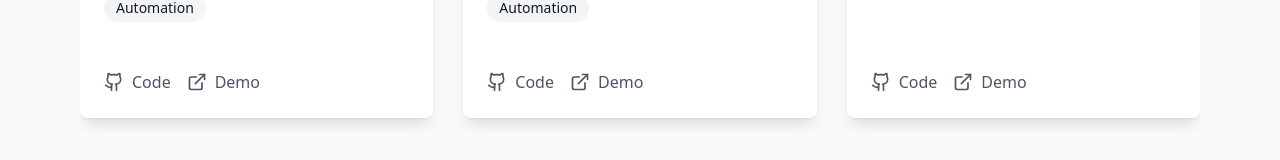
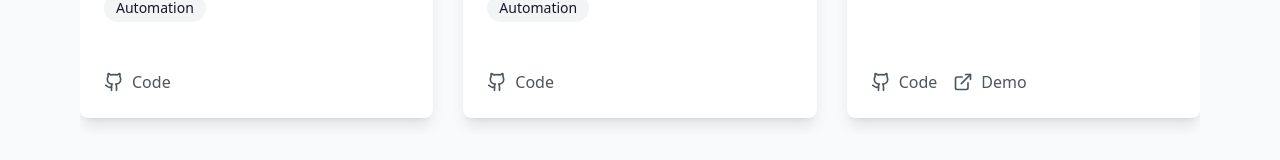
Before and after one commit to Simransahu51/simran_portfolio, a React (Vite) app: page / in a window 1280 px wide. Shown: the part 3102-3262 px from the top of the page. Built offline with nearby package versions, Linux system fonts and the light colour scheme.

Commit message:
Project Links

```diff
--- a/src/components/Projects.tsx
+++ b/src/components/Projects.tsx
@@ -21,8 +21,8 @@ const projects: Project[] = [
       "A tool to convert billing information into Excel spreadsheets for easy management and analysis.",
     image: "/billToExcel.jpg",
     tags: ["Python", "Pandas", "OpenPyXL", "Automation"],
-    github: "https://github.com/your-repo/bill-to-excel",
-    demo: "https://demo.com/bill-to-excel",
+    github: "https://github.com/simransahu51",
+
   },
   {
     title: "Excel to PDF",
@@ -30,8 +30,8 @@ const projects: Project[] = [
       "A tool for converting Excel spreadsheets to PDF format, making reports and data sharing more convenient.",
     image: "/excelToPdf.jpg",
     tags: ["Python", "Pandas", "ReportLab", "Automation"],
-    github: "https://github.com/your-repo/excel-to-pdf",
-    demo: "https://demo.com/excel-to-pdf",
+    github: "https://github.com/simransahu51",
+
   },
   {
     title: "Folder to Excel",
@@ -39,7 +39,7 @@ const projects: Project[] = [
       "A utility to convert data from files within a folder into an organized Excel spreadsheet.",
     image: "https://images.unsplash.com/photo-1571171637578-41bc2dd41cd2",
     tags: ["Python", "Pandas", "OS", "Excel"],
-    github: "https://github.com/your-repo/folder-to-excel",
+    github: "https://github.com/simransahu51",
     demo: "https://demo.com/folder-to-excel",
   },
   {
@@ -48,7 +48,7 @@ const projects: Project[] = [
       "A machine learning project for detecting and analyzing gauges from images or videos.",
     image: "/gaugeDetection.jpg",
     tags: ["Python", "OpenCV", "TensorFlow", "Machine Learning"],
-    github: "https://github.com/your-repo/gauge-detection",
+    github: "https://github.com/simransahu51",
     demo: "https://demo.com/gauge-detection",
   },
   {
@@ -57,7 +57,7 @@ const projects: Project[] = [
       "A computer vision project for detecting objects in images and videos using deep learning techniques.",
     image: "/objectDetection.jpg",
     tags: ["Python", "OpenCV", "TensorFlow", "Deep Learning"],
-    github: "https://github.com/your-repo/object-detection",
+    github: "https://github.com/simransahu51",
     demo: "https://demo.com/object-detection",
   },
 ];
```
